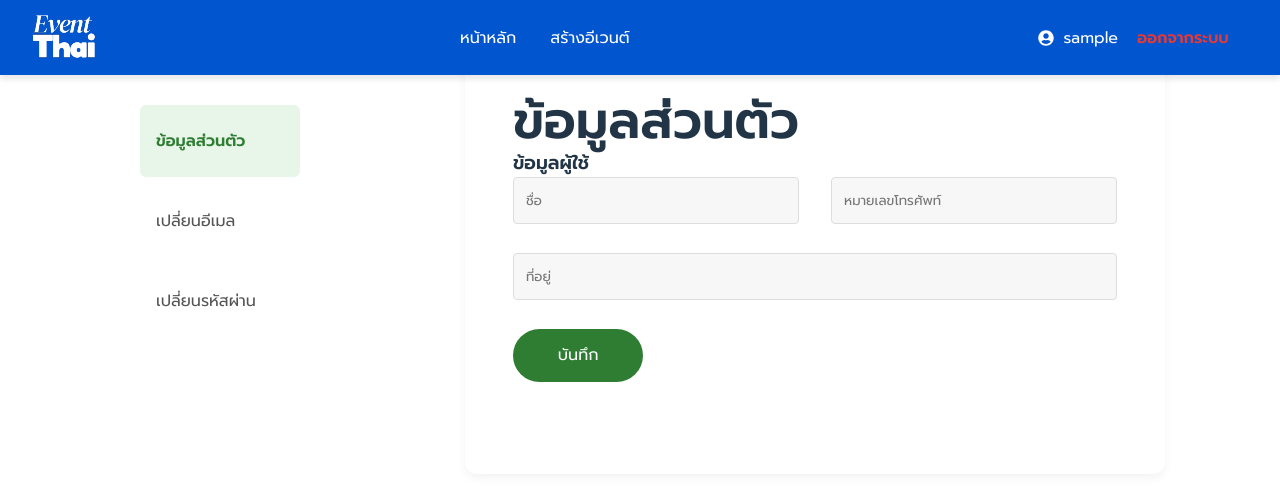
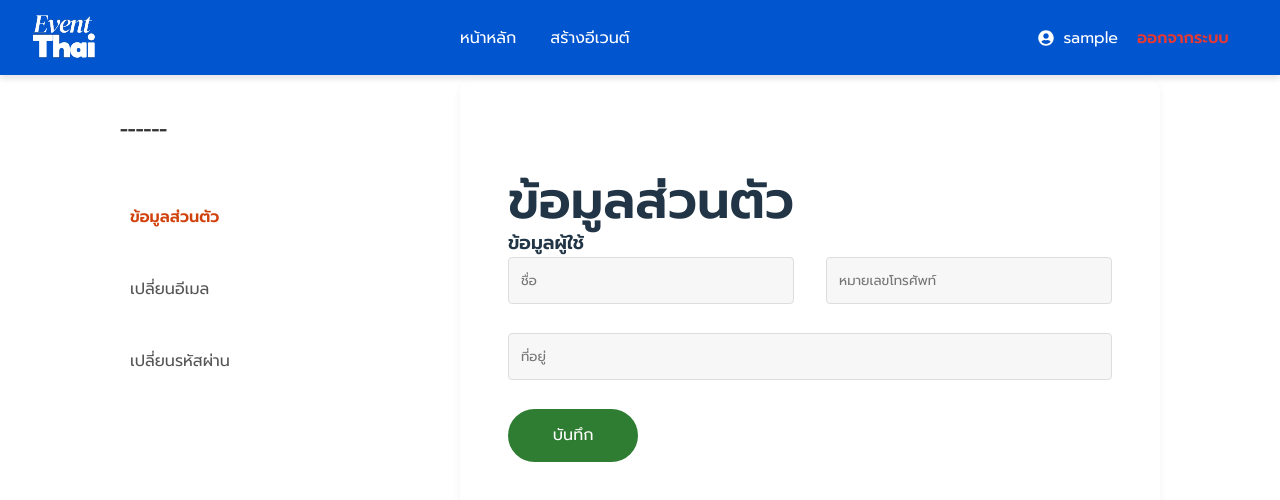
Before and after one commit to NarongdechP/Local-Vibes-Web-app, a React (Vite) app in the folder src/: page /Local-Vibes-Web-app/edit-profile in a window 1280 px wide. Shown: the top 500 px of the page. Built offline with nearby package versions, Linux system fonts and the light colour scheme; no server answers; sample sign-in values are in the browser's storage; some icons are missing.

Commit message:
แก้ไขให้ Home สวยๆๆๆๆ

```diff
--- a/src/App.css
+++ b/src/App.css
@@ -125,23 +125,26 @@ label {
   color: #666;
   font-size: 16px;
   margin-left: 120px;
-  margin-bottom: 20px;
+  margin-bottom: 50px;
 }
 
 
 
 .sidebar {
   width: 1250px;
-  margin-right: 30px;
-  margin-left: 120px;
+  margin-right: 40px;
+  margin-left: 100px;
   padding: 20px;
   background-color: #ffffff;
 }
 
+li.category-item {
+  list-style: none;
 
-
+}
 
 .events-container {
+  margin-top: 30px;
   flex: 1;
   display: flex;
   flex-direction: column;
@@ -250,4 +253,5 @@ a {
     max-width: 100%;
   }
 
+
 }
--- a/src/pages/EditProfile.css
+++ b/src/pages/EditProfile.css
@@ -11,18 +11,7 @@
     margin-left: 250px;
   }
 
-  /* Sidebar */
-  .sidebar {
-    width: 250px;
-    background-color: #f8f8f8;
-    padding: 6.8rem 1rem 5.8rem 1rem;
-    position: sticky;
-    top: 0;
-    height: 100vh;
-    align-items: flex-start;
-    position: relative;
 
-  }
 
   .sidebar h3 {
     margin-bottom: 2.5rem;
@@ -30,7 +19,7 @@
     color: #333;
     font-size: 1.2rem;
     margin-top: 1rem;
-    padding-left: 1rem;
+
   }
 
   .sidebar ul {
@@ -40,7 +29,7 @@
   }
 
   .sidebar li {
-    padding: 1.5rem 1rem;
+    padding: 20px 10px;
     margin-bottom: 0.5rem;
     color: #555;
     cursor: pointer;
@@ -52,8 +41,7 @@
 
   .sidebar li:hover,
   .sidebar li.active {
-    background-color: #e8f5e9;
-    color: #2e7d32;
+    color: #d1410c;
     font-weight: 600;
 
 
@@ -89,7 +77,6 @@
     font-weight: normal;
   }
 
-  /* Profile Image Section */
   .profile-image-section {
     display: flex;
     align-items: center;
--- a/src/pages/Home.css
+++ b/src/pages/Home.css
@@ -199,12 +199,18 @@ input:not(:placeholder-shown) ~ .reset {
   width: 100%;
   padding: 0 20px;
   box-sizing: border-box;
+  margin-bottom: 150px;
 }
 
 .sidebar {
   flex: 0 0 200px;
 }
 
+h2.sidebar-title {
+  font-size: 24px;
+  color: #333;
+  margin-top: auto;
+}
 
 
 
@@ -269,6 +275,8 @@ input:not(:placeholder-shown) ~ .reset {
 
   .content-with-sidebar {
     flex-direction: column;
+    max-height: 100vh;
+    width: 100%;
     gap: 20px;
   }
 
```
